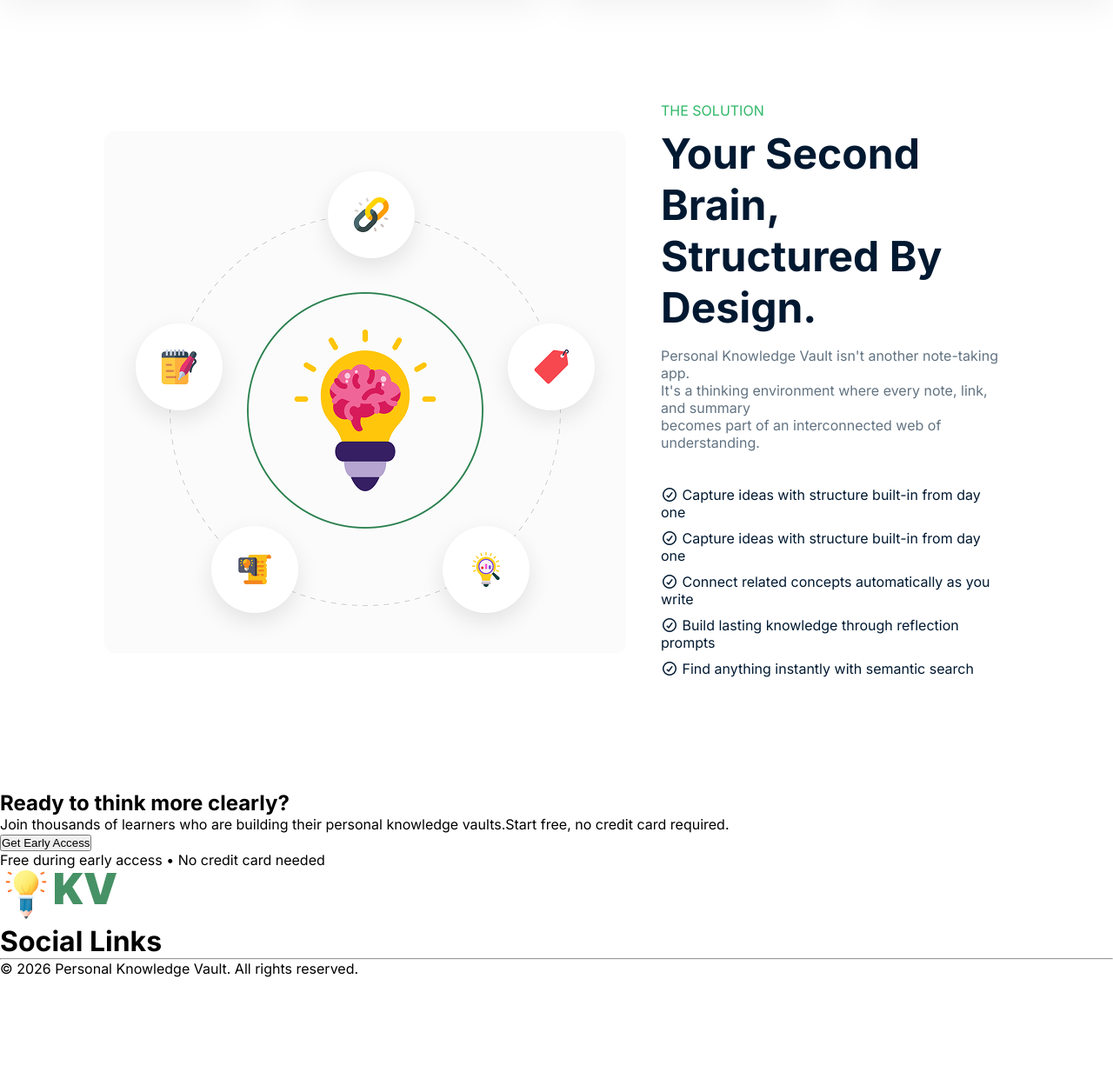
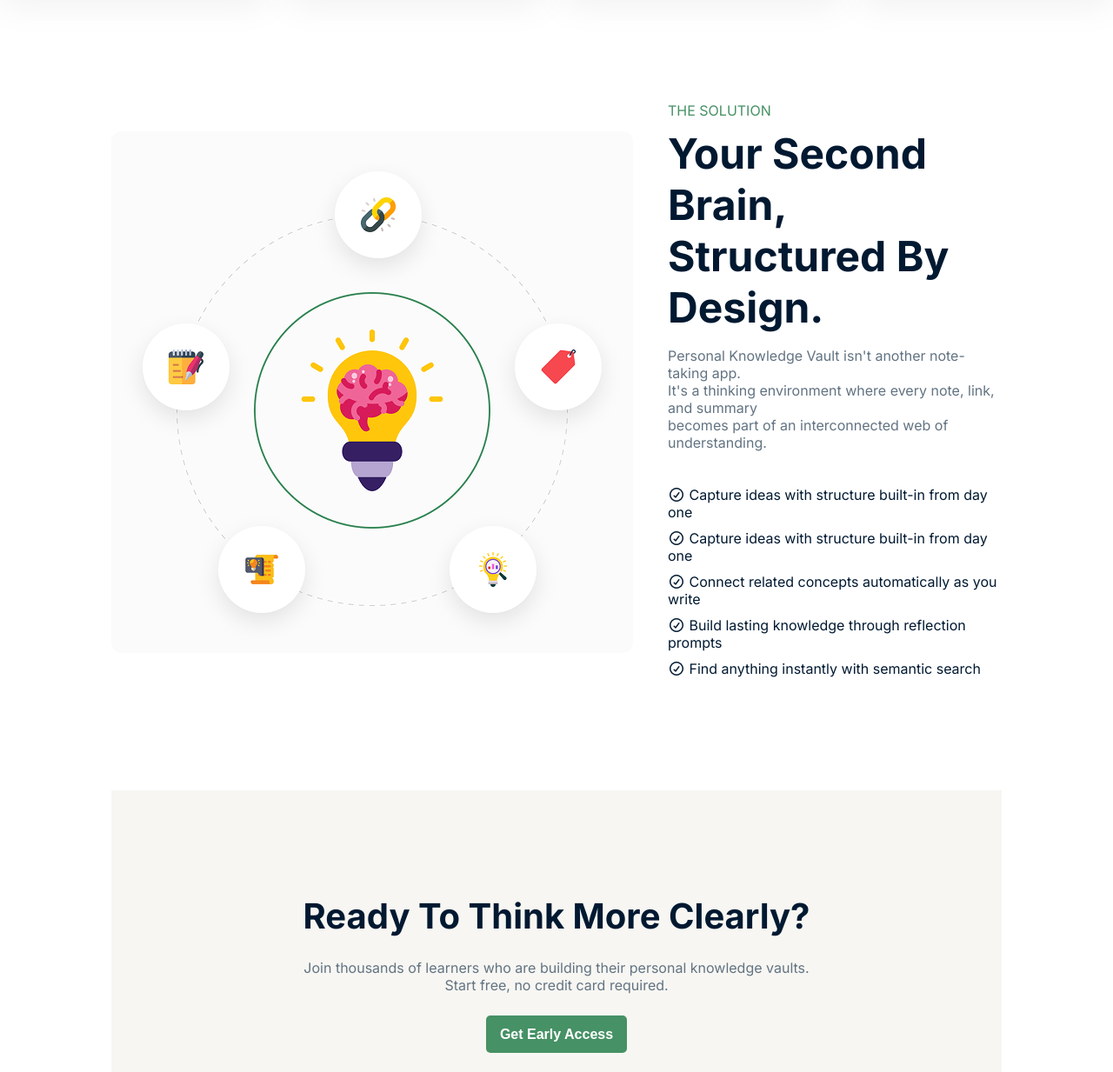
Before and after one commit to imarjuk/Knowledge-Vault, a plain HTML site: page index.html in a window 1280 px wide. Shown: the part 1236-2469 px from the top of the page at 87% size. Before the commit the page ends 2360 px from the top, so only its background shows below. Drawn offline with Linux system fonts and the light colour scheme.

Commit message:
all part done just finalization left

```diff
--- a/index.html
+++ b/index.html
@@ -120,29 +120,34 @@
 
     <section class="early-access">
         <div>
-            <h1>Ready to think more clearly?</h1>
-            <p>Join thousands of learners who are building their personal knowledge vaults.Start free, no credit card
+            <h1>Ready To Think More Clearly?</h1>
+            <p class="p1">Join thousands of learners who are building their personal knowledge vaults. <br>Start free, no credit card
                 required.</p>
-            <button>Get Early Access</button>
-            <p>Free during early access • No credit card needed</p>
+            <button class="btn hover">Get Early Access</button>
+            <p class="p2">Free during early access • No credit card needed</p>
         </div>
 
     </section>
 
     <footer>
         <div class="footer-container">
-            <div class="footer-img">
+          <div class="footer-first">
+              <div class="footer-img">
                 <img src="assets/logo-footer.png" alt="logo">
             </div>
             <div>
-                <h1>Social Links </h1>
+                <h1 class="white">Social Links </h1>
                 <div>
+                    <i class="fa-brands fa-x-twitter "></i>
+                    <i class="fa-brands fa-linkedin"></i>
+                    <i class="fa-brands fa-facebook"></i>
 
                 </div>
 
             </div>
+          </div>
             <hr>
-            <p>© 2026 Personal Knowledge Vault. All rights reserved.</p>
+            <p >© 2026 Personal Knowledge Vault. All rights reserved.</p>
 
         </div>
     </footer>
--- a/style.css
+++ b/style.css
@@ -25,7 +25,7 @@
 
 .btn{
 
-    background-color: #30B868;
+    background-color: #469165;
     border: none;
     border-radius: 5px;
     padding: 12.5px 16px;
@@ -84,7 +84,7 @@
 
 
 .banner-text h6{
-  color: #30B868;
+  color: #469165;
   font-size: 16px;
   font-weight: 400;
   background-color: white;
@@ -94,7 +94,7 @@
 }
 
 .banner-text h1{
-  color: #30B868;
+  color: #469165;
   font-size: 72px;
   font-weight: bold;
   margin-bottom: 16px;
@@ -166,10 +166,12 @@
 /* solution style */
 .solution-container{
   display: flex;
-  margin: 120px;
-  justify-content:center;
+  margin: 120px auto;
+  justify-content:space-between;
   align-items: center;
   gap: 40px;
+  max-width: 80%;
+  width: 1360px;
 
   /* padding: 120px; */
 }
@@ -180,8 +182,13 @@
 
 }
 
+.solution-info{
+  text-align: left;
+}
+
 .solution-info h6{
-  color: #30B868;
+  color: #469165;
+
   font-size: 16px;
   font-weight: 400;
   line-height: 20px;
@@ -209,3 +216,55 @@
 .solution-list li{
   margin-bottom: 10px;
 }
+
+/* early-access */
+
+.early-access{
+  background-color: #F7F6F2;
+  margin: 120px auto;
+  text-align: center;
+  max-width: 80%;
+  width: 1360px;
+}
+.early-access h1{
+  padding-top: 120px;
+  color: #001931;
+  font-size: 40px;
+  font-weight: bold;
+
+}
+
+.early-access .p1{
+  color: #627382;
+  margin: 25px 0;
+}
+.early-access .p2{
+  color: #627382;
+  margin-top: 25px;
+  padding-bottom: 80px;
+}
+
+/* footer style */
+
+.footer-container{
+  background-color: #001931;
+  padding: 120px 120px 40px;
+}
+
+.footer-first{
+  display: flex;
+  justify-content: space-between;
+  margin-bottom: 120px;
+}
+
+.footer-container hr{
+  opacity: 15%;
+}
+
+.footer-container p{
+  color: #F7F6F2;
+ text-align: center;
+ line-height: 24px;
+ margin-top: 30px;
+
+}
```
